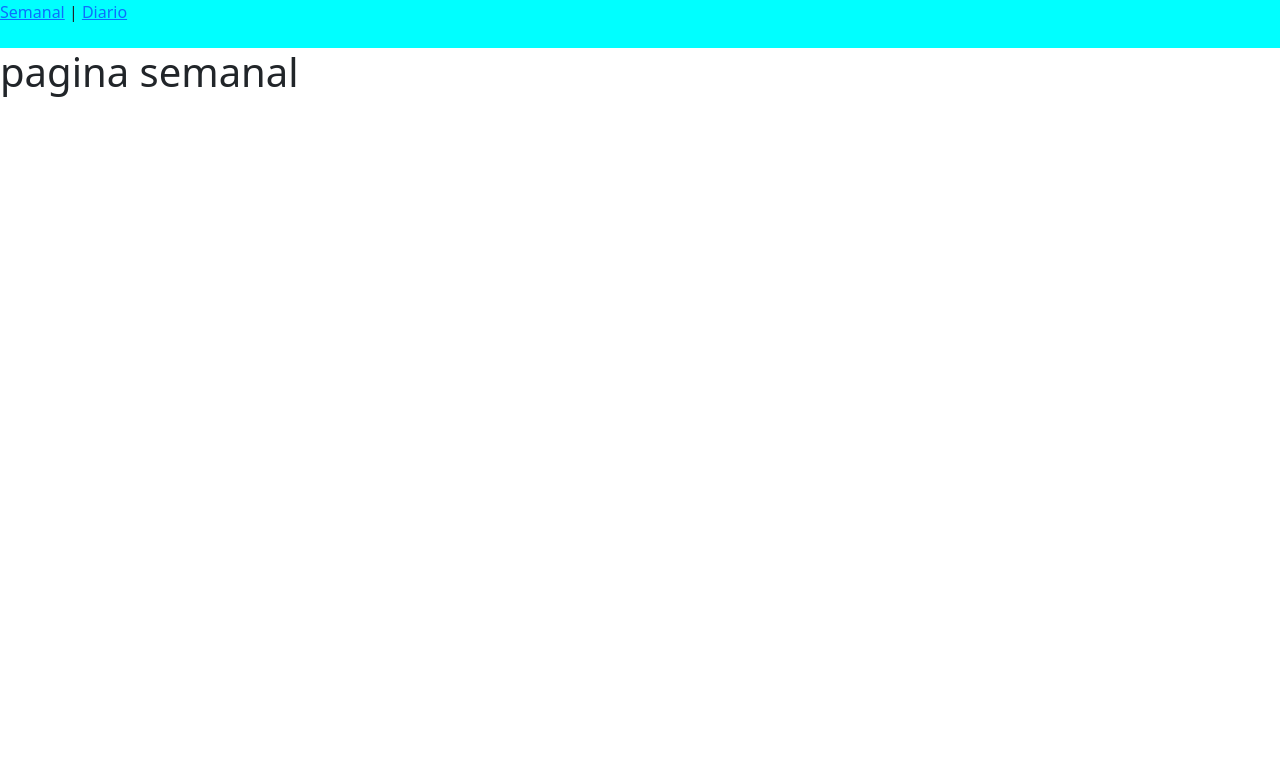
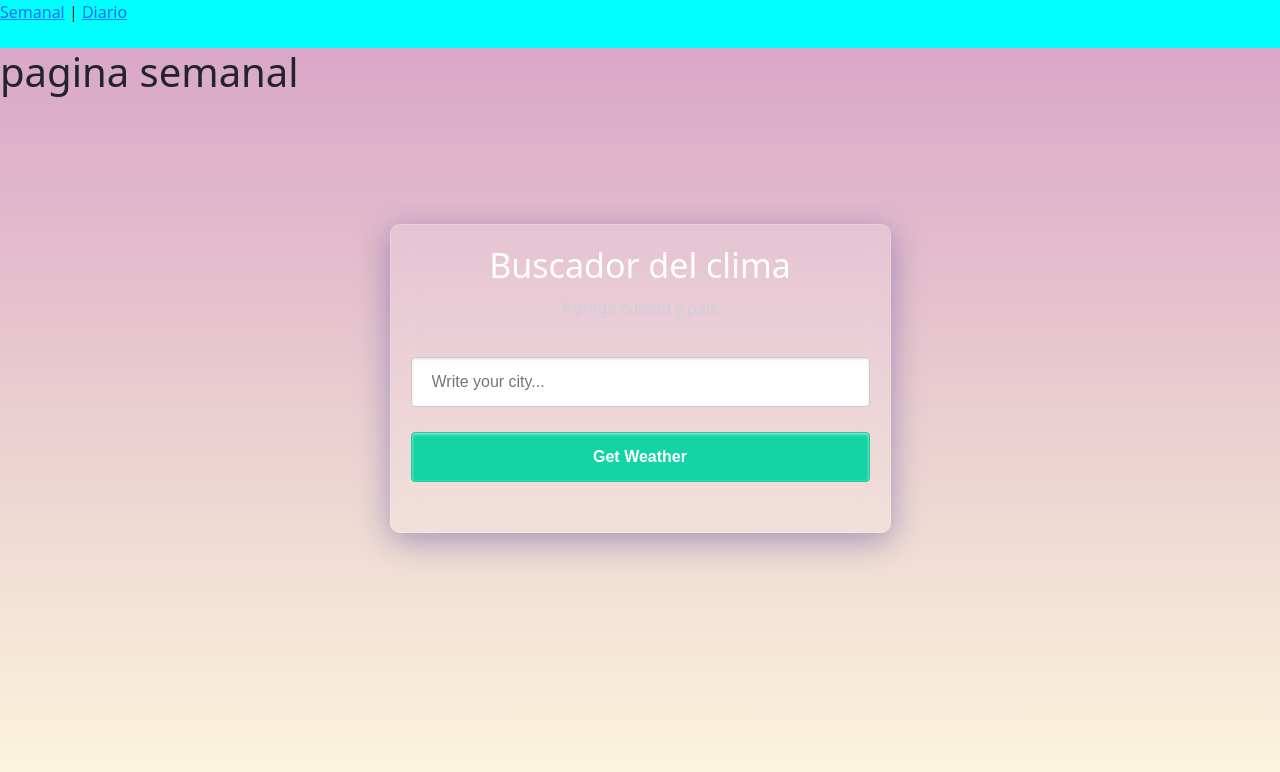
Before and after one commit to YorlinPacha/app_weather, a Vue app: page / in a window 1280 px wide. Shown: the top 772 px of the page. Built offline with nearby package versions, Linux system fonts and the light colour scheme.

Commit message:
Implementacion componente general del tiempo CardHome

```diff
--- a/public/index.html
+++ b/public/index.html
@@ -4,17 +4,17 @@
     <meta charset="utf-8">
     <meta http-equiv="X-UA-Compatible" content="IE=edge">
     <meta name="viewport" content="width=device-width,initial-scale=1.0">
+    <!-- cdn bootstrap paso 1 -->
     <link href="https://cdn.jsdelivr.net/npm/bootstrap@5.3.0-alpha1/dist/css/bootstrap.min.css" rel="stylesheet" integrity="sha384-GLhlTQ8iRABdZLl6O3oVMWSktQOp6b7In1Zl3/Jr59b6EGGoI1aFkw7cmDA6j6gD" crossorigin="anonymous">
     <link rel="icon" href="<%= BASE_URL %>favicon.ico">
-    <title><%= htmlWebpackPlugin.options.title %></title>
+    <link rel="stylesheet" href="./styleGeneral.css">
+    <title>Clima F5</title>
   </head>
   <body>
-    <noscript>
-      <strong>We're sorry but <%= htmlWebpackPlugin.options.title %> doesn't work properly without JavaScript enabled. Please enable it to continue.</strong>
-    </noscript>
     <div id="app"></div>
     <!-- built files will be auto injected -->
 
+    <!-- cdn bootstrap paso 2 -->
     <script src="https://cdn.jsdelivr.net/npm/bootstrap@5.3.0-alpha1/dist/js/bootstrap.bundle.min.js" integrity="sha384-w76AqPfDkMBDXo30jS1Sgez6pr3x5MlQ1ZAGC+nuZB+EYdgRZgiwxhTBTkF7CXvN" crossorigin="anonymous"></script>
   </body>
 </html>
--- /dev/null
+++ b/public/styleGeneral.css
@@ -0,0 +1,5 @@
+body{
+    width: 100%;
+    height: 100vh;
+    /* background-color: black; */
+}
--- a/src/App.vue
+++ b/src/App.vue
@@ -1,5 +1,6 @@
 <template>
   <HeaderComp/>
+
   <router-view/>
 </template>
 
--- /dev/null
+++ b/src/components/CardHome.vue
@@ -0,0 +1,114 @@
+<template>
+    <section class="weather-content">
+        <h1>Buscador del clima</h1>
+        <div class="result">
+            <p>Agrege cuidad y pais</p>
+            <!-- <h5>Clima en Bogota</h5>
+            <img src="" alt="">
+            <h2>28°C</h2>
+            <p>Max: 29°C</p>
+            <p>Min: 27°C</p> -->
+        </div>
+        <form action="" method="POST" class="get-weather">
+            <input type="text" name="city" id="city" placeholder="Write your city...">
+            <input type="submit" name="" id="" value="Get Weather">
+        </form>
+    </section>
+</template>
+
+
+
+
+<script>
+export default {
+  name: 'CardHome',
+
+}
+
+//Prueba codigo javascript
+
+
+</script>
+
+<style scoped>
+body{
+    font-family: 'Montserrat', sans-serif;
+}
+.weather-content {
+    /* box-shadow: rgba(50, 50, 93, 0.25) 0px 50px 100px -20px, rgba(0, 0, 0, 0.3) 0px 30px 60px -30px, rgba(10, 37, 64, 0.35) 0px -2px 6px 0px inset; */
+    background: rgba( 255, 255, 255, 0.15 );
+box-shadow: 0 8px 32px 0 rgba( 31, 38, 135, 0.37 );
+backdrop-filter: blur( 10.5px );
+-webkit-backdrop-filter: blur( 10.5px );
+border-radius: 10px;
+border: 1px solid rgba( 255, 255, 255, 0.18 );
+
+    max-width: 501px;
+    text-align: center;
+    padding: 20px 20px 50px;
+    margin: 10% auto 0;
+
+}
+.weather-content h1{
+    font-size: 34px;
+    margin-bottom: 10px;
+    color: #FFF;
+}
+.weather-content p{
+    color: #cfcfd9;
+}
+.result{
+    margin-bottom: 8%;
+}
+.result p{
+    margin: 5px 0 5px;
+}
+.result h2{
+    font-size: 70px;
+    line-height: 70px;
+    margin: -10px 0 10px;
+    color: #fff;
+}
+.result h5{
+    font-size: 21px;
+    margin: 2px;
+    color: #fff;
+}
+form {
+    display: flex;
+    flex-direction: column;
+}
+form input[type="text"], form input[type="submit"], form select{
+    width: 100%;
+    margin: 0px 0 25px;
+    display: inline-block;
+    border: 1px solid #ccc;
+    box-shadow: inset 0 1px 3px #ddd;
+    border-radius: 4px;
+    -webkit-box-sizing: border-box;
+    -moz-box-sizing: border-box;
+    box-sizing: border-box;
+    padding-left: 20px;
+    padding-right: 20px;
+    padding-top: 12px;
+    padding-bottom: 12px;
+    font-family: 'Montserrat', sans-serif;
+}
+form input[type="submit"]{
+    width: 100%;
+    margin: 0 auto;
+    cursor: pointer;
+    background-color: #14d4a5;
+    border: 1px solid #14d4a5;
+    color: #fff;
+    font-weight: 600;
+    transition: width 1s;
+}
+form input[type="submit"]:hover{
+    width: 50%;
+}
+.alert-message {
+    margin: 24px 0 0;
+    color: red!important;
+}
+</style>
--- a/src/views/WeekView.vue
+++ b/src/views/WeekView.vue
@@ -1,5 +1,28 @@
 <template>
-  <div class="about">
+  <div class="contenedor">
+    <div class="about">
     <h1>pagina semanal</h1>
   </div>
+
+
+
+  <CardHome />
+</div>
 </template>
+
+<script setup>
+import CardHome from '@/components/CardHome.vue'
+
+</script>
+
+<style scoped>
+.contenedor{
+  width: 100%;
+  height: 100vh;
+  background: #d9a7c7;  /* fallback for old browsers */
+background: -webkit-linear-gradient(to top, #fffcdc, #d9a7c7);  /* Chrome 10-25, Safari 5.1-6 */
+background: linear-gradient(to top, #fffcdc, #d9a7c7); /* W3C, IE 10+/ Edge, Firefox 16+, Chrome 26+, Opera 12+, Safari 7+ */
+
+}
+
+</style>
```
